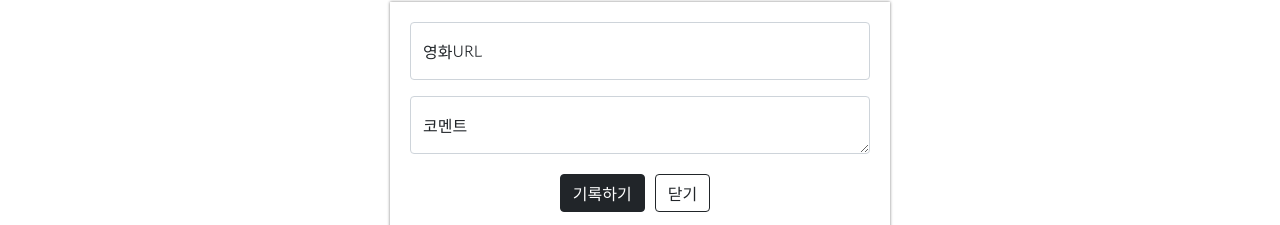
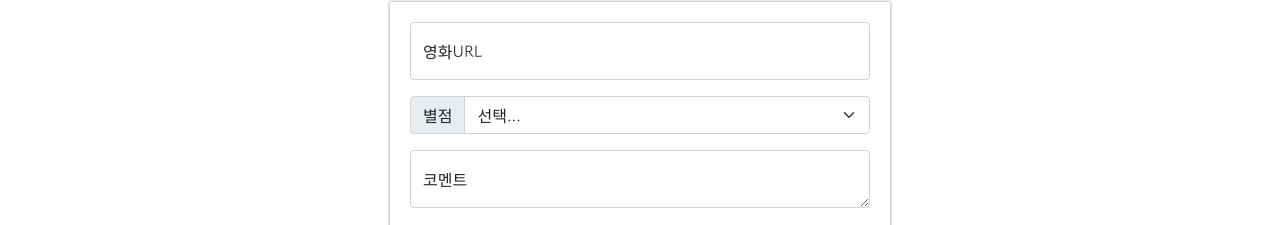
Before and after one commit to wpdnr1tp/mypage, a plain HTML site: page index.html in a window 1280 px wide. Shown: the part 268-493 px from the top of the page. Drawn offline with nearby package versions, Linux system fonts and the light colour scheme.

Commit message:
Update index.html

```diff
--- a/index.html
+++ b/index.html
@@ -102,6 +102,17 @@
             <input type="email" class="form-control" id="floatingInput" placeholder="name@example.com">
             <label for="floatingInput">영화URL</label>
         </div>
+        <div class="input-group mb-3">
+            <label class="input-group-text" for="inputGroupSelect01">별점</label>
+            <select class="form-select" id="inputGroupSelect01">
+              <option selected>선택...</option>
+              <option value="1">⭐</option>
+              <option value="2">⭐⭐</option>
+              <option value="3">⭐⭐⭐</option>
+              <option value="4">⭐⭐⭐⭐</option>
+              <option value="5">⭐⭐⭐⭐⭐</option>
+            </select>
+          </div>
         <div class="form-floating">
             <textarea class="form-control" placeholder="Leave a comment here" id="floatingTextarea"></textarea>
             <label for="floatingTextarea">코멘트</label>
```
